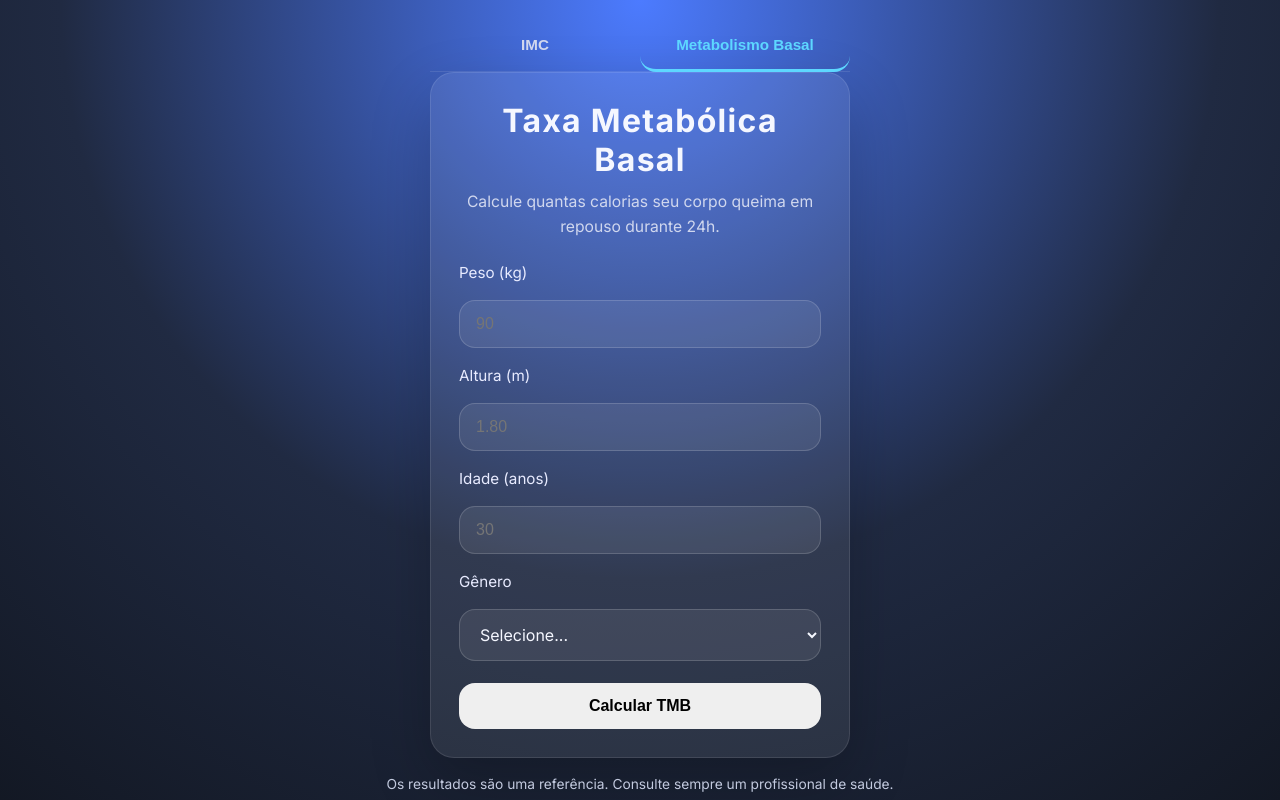
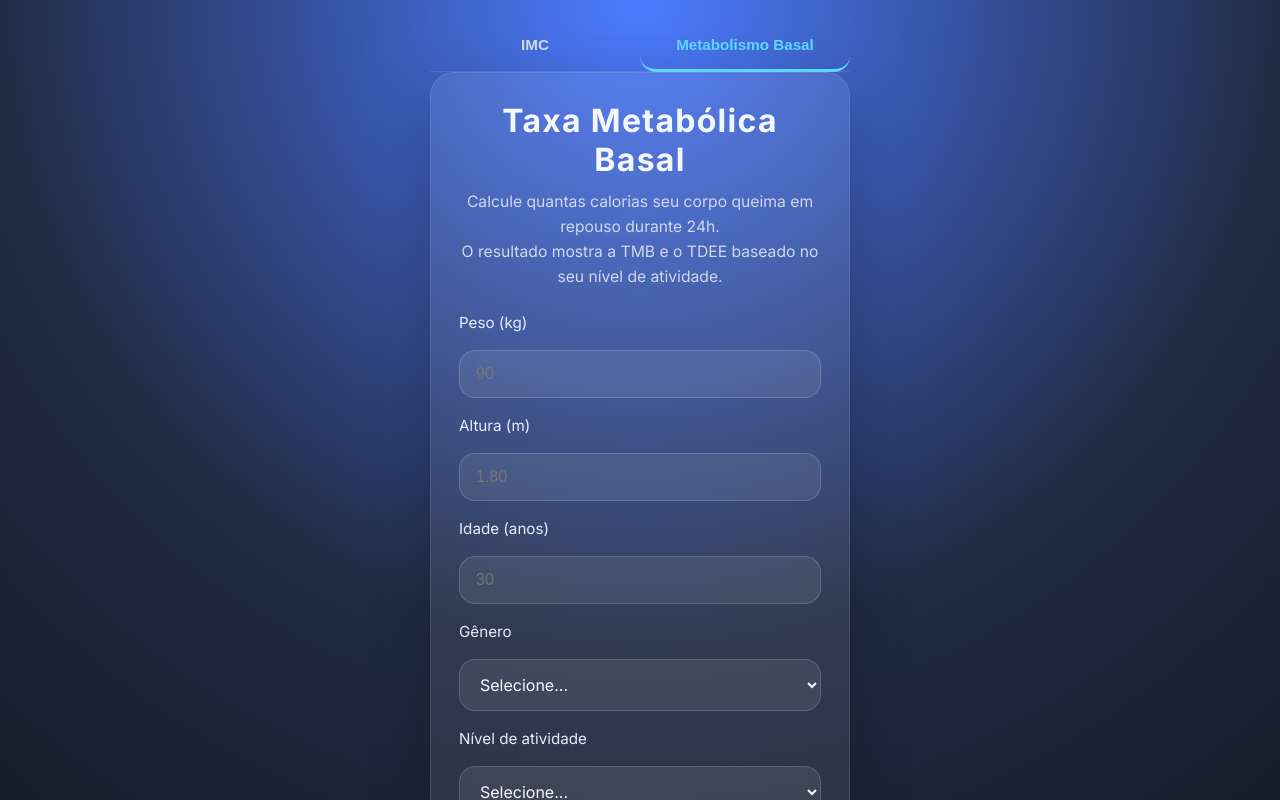
Before and after one commit to joaoacastro/imc, a website: page index.html in a window 1280 px wide. Both pictures are taken after a click on the button "Metabolismo Basal". Shown: the top 800 px of the page. Drawn offline with Linux system fonts and the light colour scheme.

Commit message:
feat: adicionar explicação curta de TDEE na interface de Metabolismo Basal

```diff
--- a/index.html
+++ b/index.html
@@ -93,6 +93,9 @@
             <p>
               Calcule quantas calorias seu corpo queima em repouso durante 24h.
             </p>
+            <p class="entrada-subtitulo">
+              O resultado mostra a TMB e o TDEE baseado no seu nível de atividade.
+            </p>
           </header>
 
           <form id="metabolismoForm" novalidate>
@@ -139,6 +142,16 @@
                 <option value="masculino">Masculino</option>
                 <option value="feminino">Feminino</option>
               </select>
+
+              <label for="atividade-metabolismo">Nível de atividade</label>
+              <select id="atividade-metabolismo" required>
+                <option value="">Selecione...</option>
+                <option value="sedentario">Sedentário (pouco ou nenhum exercício)</option>
+                <option value="levemente-ativo">Levemente ativo (1 a 3 dias/semana)</option>
+                <option value="moderadamente-ativo">Moderadamente ativo (3 a 5 dias/semana)</option>
+                <option value="muito-ativo">Muito ativo (6 a 7 dias/semana)</option>
+                <option value="extremamente-ativo">Extremamente ativo (exercício intenso/trabalho físico)</option>
+              </select>
             </div>
 
             <div class="acoes">
@@ -155,6 +168,7 @@
             id="resultadoMetabolismo"
             class="resultado__texto resultado__categoria"
           ></div>
+          <div id="resultadoTotalMetabolismo" class="resultado__texto"></div>
           <div id="avisoMetabolismo" class="resultado__aviso"></div>
         </section>
       </div>
```
